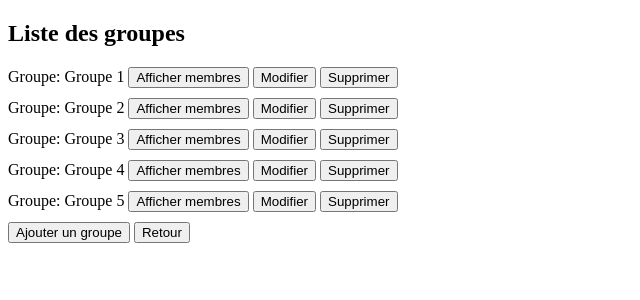
After one commit to P3psHy/ReservationVehicule, a PHP site: page /BackOffice/BackAnnuaire/listeGroupe.php in a window 1280 px wide. The commit adds this page. Shown: the top 300 px of the page, without its empty margins (0-640 px from the left). Run offline with PHP 8.4, Linux system fonts and the light colour scheme; data comes from the database, SQL or seed files in the repository.

Commit message:
ajouter structure BO annuaire

```diff
--- /dev/null
+++ b/BackOffice/BackAnnuaire/listeGroupe.php
@@ -0,0 +1,40 @@
+<!DOCTYPE html>
+<html lang="en">
+<head>
+    <meta charset="UTF-8">
+    <meta http-equiv="X-UA-Compatible" content="IE=edge">
+    <meta name="viewport" content="width=device-width, initial-scale=1.0">
+    <title>Liste Groupe Annuaire</title>
+</head>
+<body>
+    <h2>Liste des groupes</h2>
+    <?php
+
+    require_once "../../connection.php";
+
+
+    $sqlGroupe=$connection ->prepare('SELECT * FROM groupes;');
+
+    $sqlGroupe->execute();
+
+    $ligneGroupe = $sqlGroupe->fetchall();
+    foreach($ligneGroupe as $groupe){
+        ?>
+        <div style="margin-bottom:10px;">
+            <label>Groupe: <?php echo $groupe['nom']; ?></label>
+            <a href="listePersonne.php?idGroupe=<?php echo$groupe['id'] ?>"><button>Afficher membres</button></a>
+            <a href="blank"><button>Modifier</button></a>
+            <a href="blank"><button>Supprimer</button></a>
+
+        </div>
+        <?php
+    }
+
+
+
+
+    ?>
+    <a href="http://"><button>Ajouter un groupe</button></a>
+    <a href="../BackOffice.php"><button>Retour</button></a>
+</body>
+</html>
--- a/BackOffice/BackOffice.php
+++ b/BackOffice/BackOffice.php
@@ -9,8 +9,8 @@
 <body>
     <h2>Choisissez</h2>
     <a href="BackAnnuaire/listeGroupe.php"><button>Annuaire</button></a>
-    <a href="BackAnnuaire/listeGroupe.php"><button>Utilisateurs</button></a>
-    <a href="BackAnnuaire/listeGroupe.php"><button>Véhicules</button></a>
-    <a href="BackAnnuaire/listeGroupe.php"><button>Réservations</button></a>
+    <a href="BackUser/listeUsers.php"><button>Utilisateurs</button></a>
+    <a href="BackVehicule/listeVehicules.php"><button>Véhicules</button></a>
+    <a href="BackReservations/listeReservation.php"><button>Réservations</button></a>
 </body>
 </html>
--- a/BackOffice/verifAdmin.php
+++ b/BackOffice/verifAdmin.php
@@ -21,7 +21,7 @@ foreach($lignePersonne as $personne){
 
     }else{
         echo "Pas Ok";
-        //header("Location: connexionPsw.php?mail=".$_REQUEST['mail']."");
+        header("Location: connexionPsw.php?mail=".$_REQUEST['mail']."");
 
     }
 }
```
Also changed, not shown: BackOffice/BackAnnuaire/listePersonne.php (added, +40 -0 lines), BackOffice/BackAnnuaire/supprimer.php (added, +8 -0 lines), BackOffice/BackAnnuaire/ajouterForm.php (added), BackOffice/BackAnnuaire/modifierForm.php (added).
